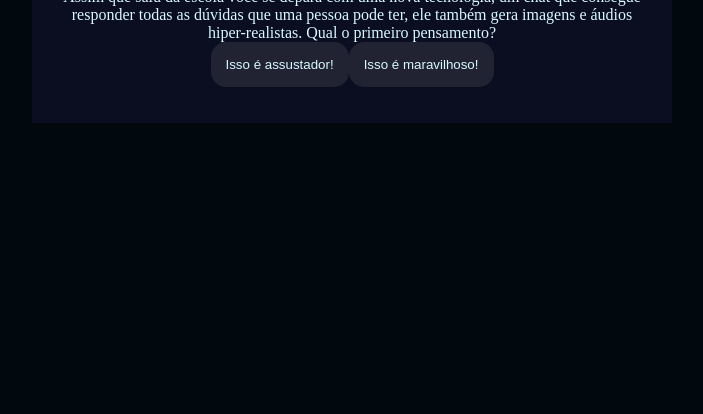
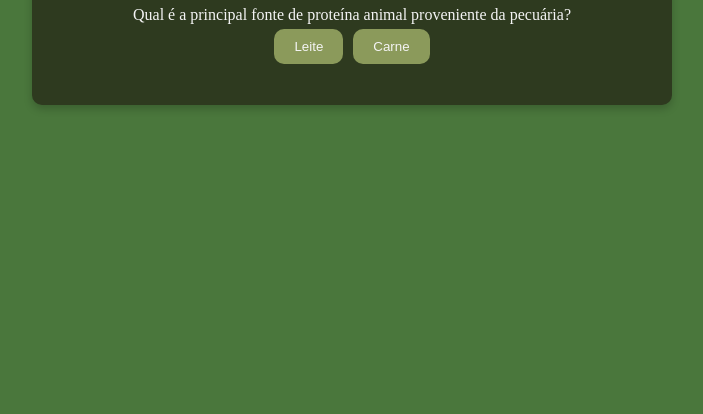
Before and after one commit to kawaherique/inteligencia-artificial, a plain HTML site: page index.html in a window 1280 px wide. Shown: the part 402-816 px from the top of the page, without its empty margins (288-991 px from the left). Drawn offline with Linux system fonts and the light colour scheme.

Commit message:
atualizacao final

```diff
--- a/index.html
+++ b/index.html
@@ -4,11 +4,11 @@
     <meta charset="UTF-8">
     <meta name="viewport" content="width=device-width, initial-scale=1.0">
     <link rel="stylesheet" href="style.css">
-    <title>Você decide o futuro da IA</title>
+    <title>Quiz sobre Pecuária</title>
 </head>
 <body>
     <div class="caixa-principal">
-        <h1>Você decide o futuro da IA</h1>
+        <h1>Quiz sobre Pecuária</h1>
         <div class="caixa-perguntas"></div>
         <div class="caixa-alternativas"></div>
         <div class="caixa-resultado">
--- a/script.js
+++ b/script.js
@@ -6,72 +6,71 @@ const textoResultado = document.querySelector(".texto-resultado");
 
 const perguntas = [
     {
-        enunciado: "Assim que saiu da escola você se depara com uma nova tecnologia, um chat que consegue responder todas as dúvidas que uma pessoa pode ter, ele também gera imagens e áudios hiper-realistas. Qual o primeiro pensamento?",
+        enunciado: "Qual é a principal fonte de proteína animal proveniente da pecuária?",
         alternativas: [
             {
-                texto: "Isso é assustador!",
-                afirmacao: "No início ficou com medo do que essa tecnologia pode fazer. "
+                texto: "Leite",
+                afirmacao: "O leite é uma importante fonte de proteína, mas a carne é a principal."
             },
             {
-                texto: "Isso é maravilhoso!",
-                afirmacao: "Quis saber como usar IA no seu dia a dia."
+                texto: "Carne",
+                afirmacao: "Correto! A carne é a principal fonte de proteína animal na pecuária."
             }
         ]
     },
     {
-        enunciado: "Com a descoberta desta tecnologia, chamada Inteligência Artificial, uma professora de tecnologia da escola decidiu fazer uma sequência de aulas sobre esta tecnologia. No fim de uma aula ela pede que você escreva um trabalho sobre o uso de IA em sala de aula. Qual atitude você toma?",
+        enunciado: "Qual é a raça de gado leiteiro mais comum no Brasil?",
         alternativas: [
             {
-                texto: "Utiliza uma ferramenta de busca na internet que utiliza IA para que ela ajude a encontrar informações relevantes para o trabalho e explique numa linguagem que facilite o entendimento.",
-                afirmacao: "Conseguiu utilizar a IA para buscar informações úteis."
+                texto: "Nelore",
+                afirmacao: "Nelore é uma raça de gado de corte, não leiteiro."
             },
             {
-                texto: "Escreve o trabalho com base nas conversas que teve com colegas, algumas pesquisas na internet e conhecimentos próprios sobre o tema.",
-                afirmacao: "Sentiu mais facilidade em utilizar seus próprios recursos para escrever seu trabalho."
+                texto: "Holandês",
+                afirmacao: "Exato! O Holandês é a principal raça de gado leiteiro no Brasil."
             }
         ]
     },
     {
-        enunciado: "Após a elaboração do trabalho escrito, a professora realizou um debate entre a turma para entender como foi realizada a pesquisa e escrita. Nessa conversa também foi levantado um ponto muito importante: como a IA impacta o trabalho do futuro. Nesse debate, como você se posiciona?",
+        enunciado: "Qual prática é essencial para o manejo sanitário dos bovinos?",
         alternativas: [
             {
-                texto: "Defende a ideia de que a IA pode criar novas oportunidades de emprego e melhorar habilidades humanas.",
-                afirmacao: "Vem impulsionando a inovação na área de IA e luta para abrir novos caminhos profissionais com IA."
+                texto: "Vacinação regular",
+                afirmacao: "Correto! A vacinação regular é crucial para a saúde do gado."
             },
             {
-                texto: "Me preocupo com as pessoas que perderão seus empregos para máquinas e defendem a importância de proteger os trabalhadores.",
-                afirmacao: "Sua preocupação com as pessoas motivou a criar um grupo de estudos entre trabalhadores para discutir meios de utilização de IA de forma ética."
+                texto: "Uso de ração caseira",
+                afirmacao: "Embora importante, a ração caseira não substitui a vacinação."
             }
         ]
     },
     {
-        enunciado: "Ao final da discussão, você precisou criar uma imagem no computador que representasse o que pensa sobre IA. E agora?",
+        enunciado: "Qual é o objetivo da inseminação artificial na pecuária?",
         alternativas: [
             {
-                texto: "Criar uma imagem utilizando uma plataforma de design como o Paint.",
-                afirmacao: "Notou também que muitas pessoas não sabem ainda utilizar as ferramentas tradicionais e decidiu compartilhar seus conhecimentos de design utilizando ferramentas de pintura digital para iniciantes."
+                texto: "Melhorar a genética do rebanho",
+                afirmacao: "Correto! A inseminação artificial visa melhorar a genética do rebanho."
             },
             {
-                texto: "Criar uma imagem utilizando um gerador de imagem de IA.",
-                afirmacao: "Acelerou o processo de criação de trabalhos utilizando geradores de imagem e agora consegue ensinar pessoas que sentem dificuldades em desenhar manualmente como utilizar também!"
+                texto: "Aumentar a quantidade de pastagens",
+                afirmacao: "Não, o aumento de pastagens não é o objetivo da inseminação artificial."
             }
         ]
     },
     {
-        enunciado: "Você tem um trabalho em grupo de biologia para entregar na semana seguinte, o andamento do trabalho está um pouco atrasado e uma pessoa do seu grupo decidiu fazer com ajuda da IA. O problema é que o trabalho está totalmente igual ao do chat. O que você faz? ",
+        enunciado: "Qual é o impacto ambiental mais comum da pecuária intensiva?",
         alternativas: [
             {
-                texto: "Escrever comandos para o chat é uma forma de contribuir com o trabalho, por isso não é um problema utilizar o texto inteiro.",
-                afirmacao: "Infelizmente passou a utilizar a IA para fazer todas suas tarefas e agora se sente dependente da IA para tudo."
+                texto: "Redução da biodiversidade",
+                afirmacao: "Correto! A pecuária intensiva frequentemente leva à redução da biodiversidade."
             },
             {
-                texto: "O chat pode ser uma tecnologia muito avançada, mas é preciso manter a atenção pois toda máquina erra, por isso revisar o trabalho e contribuir com as perspectivas pessoais é essencial.",
-                afirmacao: "Percebeu que toda IA reproduz orientações baseadas na empresa que programou e muito do que o chat escrevia não refletia o que pensava e por isso sabe que os textos gerados pela IA devem servir como auxílio e não resultado final. "
+                texto: "Melhora da qualidade do solo",
+                afirmacao: "Na verdade, a pecuária intensiva pode prejudicar a qualidade do solo."
             }
         ]
-    },
+    }
 ];
-
 
 let atual = 0;
 let perguntaAtual;
@@ -88,8 +87,8 @@ function mostraPergunta() {
     mostraAlternativas();
 }
 
-function mostraAlternativas(){
-    for(const alternativa of perguntaAtual.alternativas) {
+function mostraAlternativas() {
+    for (const alternativa of perguntaAtual.alternativas) {
         const botaoAlternativas = document.createElement("button");
         botaoAlternativas.textContent = alternativa.texto;
         botaoAlternativas.addEventListener("click", () => respostaSelecionada(alternativa));
@@ -105,7 +104,7 @@ function respostaSelecionada(opcaoSelecionada) {
 }
 
 function mostraResultado() {
-    caixaPerguntas.textContent = "Em 2049...";
+    caixaPerguntas.textContent = "Resumo das suas respostas:";
     textoResultado.textContent = historiaFinal;
     caixaAlternativas.textContent = "";
 }
--- a/style.css
+++ b/style.css
@@ -1,10 +1,9 @@
-:root{
-    --cor-fundo: #01080E ;
-    --cor-principal: #0B0D20 ;
-    --cor-secundaria: #212333;
-    --cor-destaque: #2BDEFD;
-    --cor-texto: #D7F9FF;
-
+:root {
+    --cor-fundo: #4A773C; /* Verde pastagem */
+    --cor-principal: #2E3A1F; /* Verde escuro */
+    --cor-secundaria: #8B9A5B; /* Verde oliva */
+    --cor-destaque: #A3C940; /* Verde claro */
+    --cor-texto: #F4F4F4; /* Branco gelo */
 }
 
 body {
@@ -16,15 +15,17 @@ body {
     min-height: 100vh;
 }
 
-.caixa-principal{
+.caixa-principal {
     background-color: var(--cor-principal);
     width: 90%;
     max-width: 600px;
     text-align: center;
     padding: 20px;
+    border-radius: 10px;
+    box-shadow: 0 4px 8px rgba(0, 0, 0, 0.2);
 }
 
-h1{
+h1 {
     color: var(--cor-destaque);
 }
 
@@ -32,12 +33,14 @@ button {
     background-color: var(--cor-secundaria);
     color: var(--cor-texto);
     border: none;
-    border-radius: 15px;
-    padding: 15px;
+    border-radius: 10px;
+    padding: 10px 20px;
+    margin: 5px;
+    cursor: pointer;
     transition: background-color 0.3s;
 }
 
-button:hover{
+button:hover {
     background-color: var(--cor-destaque);
     color: var(--cor-principal);
 }
```
Also changed, not shown: 1 other file.
